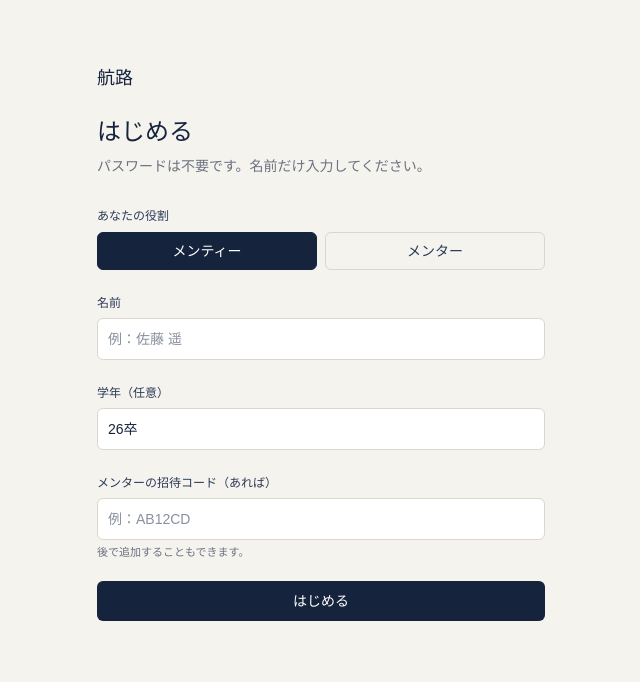
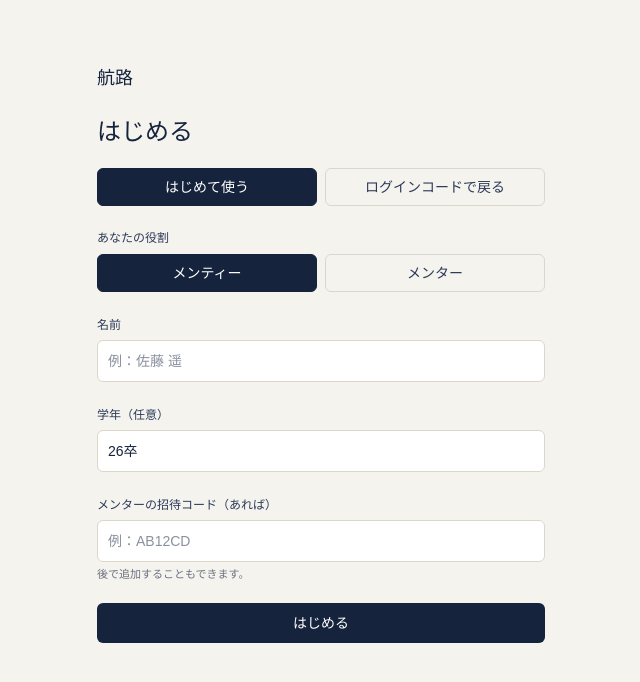
Before and after one commit to isrrio11924-pixel/-, a Next.js app: page /join in a window 1280 px wide. Shown: the top 682 px of the page, without its empty margins (319-959 px from the left). Built offline with nearby package versions, Linux system fonts and the light colour scheme.

Commit message:
ログインコード機能を追加

```diff
--- a/src/app/join/page.tsx
+++ b/src/app/join/page.tsx
@@ -3,7 +3,12 @@
 import { Suspense, useState } from "react";
 import { useRouter, useSearchParams } from "next/navigation";
 import Link from "next/link";
-import { createMentorProfile, createMenteeProfile } from "@/lib/data";
+import {
+  createMentorProfile,
+  createMenteeProfile,
+  loginWithCode,
+  type Profile,
+} from "@/lib/data";
 import { saveSession } from "@/lib/session";
 
 function JoinForm() {
@@ -11,37 +16,96 @@ function JoinForm() {
   const params = useSearchParams();
   const initialRole = params.get("role") === "mentor" ? "mentor" : "mentee";
 
+  const [mode, setMode] = useState<"register" | "login">("register");
   const [role, setRole] = useState<"mentee" | "mentor">(initialRole);
   const [name, setName] = useState("");
   const [grade, setGrade] = useState("26卒");
   const [inviteCode, setInviteCode] = useState("");
+  const [loginCode, setLoginCode] = useState("");
   const [loading, setLoading] = useState(false);
   const [error, setError] = useState<string | null>(null);
+  const [createdProfile, setCreatedProfile] = useState<Profile | null>(null);
 
-  async function handleSubmit(e: React.FormEvent) {
+  function goToApp(profile: Profile) {
+    saveSession({ id: profile.id, name: profile.name, role: profile.role });
+    router.push(profile.role === "mentor" ? "/mentor" : "/mentee");
+  }
+
+  async function handleRegister(e: React.FormEvent) {
     e.preventDefault();
     if (!name.trim()) return;
     setLoading(true);
     setError(null);
     try {
-      if (role === "mentor") {
-        const profile = await createMentorProfile(name.trim(), grade.trim());
-        saveSession({ id: profile.id, name: profile.name, role: "mentor" });
-        router.push("/mentor");
-      } else {
-        const profile = await createMenteeProfile(
-          name.trim(),
-          grade.trim(),
-          inviteCode.trim() || undefined
-        );
-        saveSession({ id: profile.id, name: profile.name, role: "mentee" });
-        router.push("/mentee");
-      }
+      const profile =
+        role === "mentor"
+          ? await createMentorProfile(name.trim(), grade.trim())
+          : await createMenteeProfile(name.trim(), grade.trim(), inviteCode.trim() || undefined);
+      // すぐには遷移せず、ログインコードを見せる
+      setCreatedProfile(profile);
     } catch (err) {
       setError(err instanceof Error ? err.message : "エラーが発生しました");
     } finally {
       setLoading(false);
     }
+  }
+
+  async function handleLogin(e: React.FormEvent) {
+    e.preventDefault();
+    if (!loginCode.trim()) return;
+    setLoading(true);
+    setError(null);
+    try {
+      const profile = await loginWithCode(loginCode);
+      goToApp(profile);
+    } catch (err) {
+      setError(err instanceof Error ? err.message : "エラーが発生しました");
+    } finally {
+      setLoading(false);
+    }
+  }
+
+  // 登録直後：ログインコードを表示する画面
+  if (createdProfile) {
+    return (
+      <div className="min-h-screen bg-[var(--paper)] px-6 py-16">
+        <div className="mx-auto max-w-md">
+          <Link href="/" className="font-display text-lg text-[var(--ink)]">
+            航路
+          </Link>
+          <h1 className="font-display mt-6 text-2xl text-[var(--ink)]">登録できました</h1>
+          <p className="mt-2 text-sm text-[var(--slate)]">
+            以下の「ログインコード」を必ず控えてください。次回から、このコードだけで同じアカウントに戻れます（スマホからでもOKです）。
+          </p>
+
+          <div className="mt-6 rounded-lg border border-[var(--gold)] bg-[var(--gold-soft)]/30 p-5 text-center">
+            <p className="text-xs font-medium text-[var(--ink-soft)]">あなたのログインコード</p>
+            <p className="font-display mt-2 text-3xl tracking-[0.2em] text-[var(--ink)]">
+              {createdProfile.login_code}
+            </p>
+          </div>
+
+          {createdProfile.role === "mentor" && (
+            <div className="mt-4 rounded-lg border border-[var(--line)] bg-white p-5 text-center">
+              <p className="text-xs font-medium text-[var(--ink-soft)]">後輩を招待するコード</p>
+              <p className="font-display mt-2 text-2xl tracking-[0.2em] text-[var(--ink)]">
+                {createdProfile.invite_code}
+              </p>
+              <p className="mt-2 text-[11px] text-[var(--slate)]">
+                こちらは後輩に共有する別のコードです（ログインコードとは違います）
+              </p>
+            </div>
+          )}
+
+          <button
+            onClick={() => goToApp(createdProfile)}
+            className="mt-6 w-full rounded-md bg-[var(--ink)] py-2.5 text-sm font-medium text-white transition hover:bg-[var(--ink-soft)]"
+          >
+            控えました。始める →
+          </button>
+        </div>
+      </div>
+    );
   }
 
   return (
@@ -50,12 +114,62 @@ function JoinForm() {
         <Link href="/" className="font-display text-lg text-[var(--ink)]">
           航路
         </Link>
-        <h1 className="font-display mt-6 text-2xl text-[var(--ink)]">はじめる</h1>
-        <p className="mt-2 text-sm text-[var(--slate)]">
-          パスワードは不要です。名前だけ入力してください。
-        </p>
+        <h1 className="font-display mt-6 text-2xl text-[var(--ink)]">
+          {mode === "register" ? "はじめる" : "おかえりなさい"}
+        </h1>
 
-        <form onSubmit={handleSubmit} className="mt-8 space-y-5">
+        <div className="mt-5 flex gap-2">
+          <button
+            onClick={() => {
+              setMode("register");
+              setError(null);
+            }}
+            className={`flex-1 rounded-md border px-3 py-2 text-sm transition ${
+              mode === "register"
+                ? "border-[var(--ink)] bg-[var(--ink)] text-white"
+                : "border-[var(--line)] text-[var(--ink-soft)]"
+            }`}
+          >
+            はじめて使う
+          </button>
+          <button
+            onClick={() => {
+              setMode("login");
+              setError(null);
+            }}
+            className={`flex-1 rounded-md border px-3 py-2 text-sm transition ${
+              mode === "login"
+                ? "border-[var(--ink)] bg-[var(--ink)] text-white"
+                : "border-[var(--line)] text-[var(--ink-soft)]"
+            }`}
+          >
+            ログインコードで戻る
+          </button>
+        </div>
+
+        {mode === "login" ? (
+          <form onSubmit={handleLogin} className="mt-6 space-y-5">
+            <label className="block">
+              <span className="text-xs font-medium text-[var(--ink-soft)]">ログインコード</span>
+              <input
+                value={loginCode}
+                onChange={(e) => setLoginCode(e.target.value)}
+                placeholder="例：AB12CD"
+                className="mt-1 w-full rounded-md border border-[var(--line)] bg-white p-2.5 text-sm uppercase outline-none focus:border-[var(--gold)]"
+                required
+              />
+            </label>
+            {error && <p className="text-sm text-[var(--berry)]">{error}</p>}
+            <button
+              type="submit"
+              disabled={loading}
+              className="w-full rounded-md bg-[var(--ink)] py-2.5 text-sm font-medium text-white transition hover:bg-[var(--ink-soft)] disabled:opacity-60"
+            >
+              {loading ? "確認中..." : "ログイン"}
+            </button>
+          </form>
+        ) : (
+          <form onSubmit={handleRegister} className="mt-6 space-y-5">
             <div>
               <p className="text-xs font-medium text-[var(--ink-soft)]">あなたの役割</p>
               <div className="mt-2 flex gap-2">
@@ -132,6 +246,7 @@ function JoinForm() {
               {loading ? "作成中..." : "はじめる"}
             </button>
           </form>
+        )}
       </div>
     </div>
   );
--- a/src/app/mentee/page.tsx
+++ b/src/app/mentee/page.tsx
@@ -11,7 +11,7 @@ import {
   getCompaniesForMentee,
   updateCompany,
 } from "@/lib/data";
-import { loadSession, type Session } from "@/lib/session";
+import { clearSession, loadSession, type Session } from "@/lib/session";
 import {
   STATUS_LABEL,
   TAG_LABEL,
@@ -339,6 +339,7 @@ export default function MenteePage() {
 }
 
 function TopBar({ name, role }: { name: string; role: "mentee" | "mentor" }) {
+  const router = useRouter();
   return (
     <header className="border-b border-[var(--line)] bg-[var(--paper-raised)]/60 backdrop-blur">
       <div className="mx-auto flex max-w-5xl items-center justify-between px-6 py-4">
@@ -350,6 +351,15 @@ function TopBar({ name, role }: { name: string; role: "mentee" | "mentor" }) {
             {role === "mentee" ? "メンティー" : "メンター"}
           </span>
           <span className="rounded-full bg-[var(--ink)] px-3 py-1 text-xs text-white">{name}</span>
+          <button
+            onClick={() => {
+              clearSession();
+              router.push("/join");
+            }}
+            className="text-xs text-[var(--slate)] underline hover:text-[var(--ink)]"
+          >
+            切り替える
+          </button>
         </div>
       </div>
     </header>
--- a/src/app/mentor/page.tsx
+++ b/src/app/mentor/page.tsx
@@ -5,7 +5,7 @@ import { useRouter } from "next/navigation";
 import Link from "next/link";
 import { StatusBadge, TagChip, TemperatureTag } from "@/components/badges";
 import { getMenteesForMentor, getProfile, type MenteeWithData } from "@/lib/data";
-import { loadSession, type Session } from "@/lib/session";
+import { clearSession, loadSession, type Session } from "@/lib/session";
 import { TAG_LABEL, type StruggleTag } from "@/lib/types";
 
 const STALE_DAYS = 7;
@@ -112,6 +112,15 @@ export default function MentorPage() {
             <span className="rounded-full bg-[var(--ink)] px-3 py-1 text-xs text-white">
               {session.name}
             </span>
+            <button
+              onClick={() => {
+                clearSession();
+                router.push("/join");
+              }}
+              className="text-xs text-[var(--slate)] underline hover:text-[var(--ink)]"
+            >
+              切り替える
+            </button>
           </div>
         </div>
       </header>
--- a/src/lib/data.ts
+++ b/src/lib/data.ts
@@ -14,6 +14,7 @@ export interface Profile {
   grade: string | null;
   avatar_color: string;
   invite_code: string | null;
+  login_code: string | null;
 }
 
 function generateInviteCode() {
@@ -25,6 +26,7 @@ const AVATAR_COLORS = ["#C99A3D", "#5B7B5A", "#A64B4B", "#4C6B8A", "#8A5C9B"];
 export async function createMentorProfile(name: string, grade: string) {
   const supabase = createClient();
   const invite_code = generateInviteCode();
+  const login_code = generateInviteCode();
   const { data, error } = await supabase
     .from("profiles")
     .insert({
@@ -33,6 +35,7 @@ export async function createMentorProfile(name: string, grade: string) {
       grade,
       avatar_color: AVATAR_COLORS[Math.floor(Math.random() * AVATAR_COLORS.length)],
       invite_code,
+      login_code,
     })
     .select()
     .single();
@@ -46,6 +49,7 @@ export async function createMenteeProfile(
   mentorInviteCode?: string
 ) {
   const supabase = createClient();
+  const login_code = generateInviteCode();
   const { data: profile, error } = await supabase
     .from("profiles")
     .insert({
@@ -53,6 +57,7 @@ export async function createMenteeProfile(
       role: "mentee",
       grade,
       avatar_color: AVATAR_COLORS[Math.floor(Math.random() * AVATAR_COLORS.length)],
+      login_code,
     })
     .select()
     .single();
@@ -77,6 +82,18 @@ export async function createMenteeProfile(
   }
 
   return profile as Profile;
+}
+
+export async function loginWithCode(code: string) {
+  const supabase = createClient();
+  const { data, error } = await supabase
+    .from("profiles")
+    .select("*")
+    .eq("login_code", code.trim().toUpperCase())
+    .maybeSingle();
+  if (error) throw error;
+  if (!data) throw new Error("ログインコードが見つかりませんでした");
+  return data as Profile;
 }
 
 export async function getProfile(id: string) {
```
Lines whose indentation alone changed are shown as unchanged.
